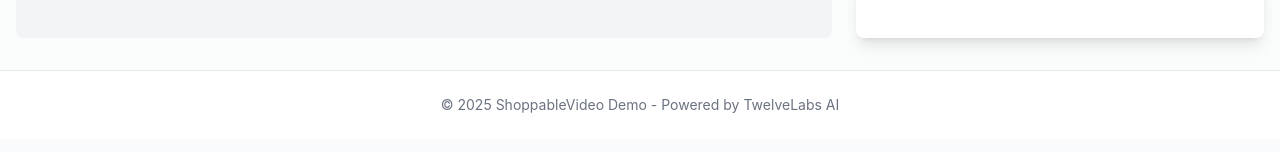
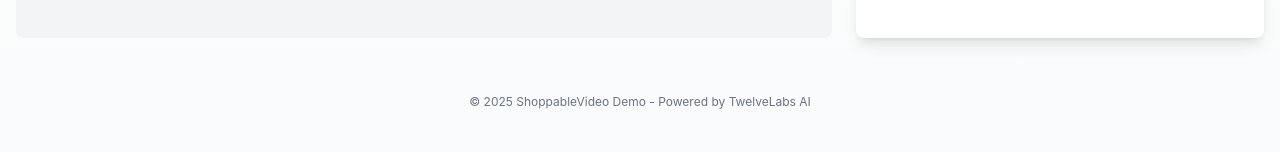
Before and after one commit to mrnkim/ShoppableVideo, a Next.js app: page / in a window 1280 px wide. Shown: the part 520-672 px from the top of the page. Built offline with nearby package versions, Linux system fonts and the light colour scheme; no server answers; a web font is replaced by a local one.

Commit message:
Change overall layout from 2 coulmns to 1column + 2 columns

```diff
--- a/src/app/layout.tsx
+++ b/src/app/layout.tsx
@@ -39,9 +39,9 @@ export default function RootLayout({
           <main className="container mx-auto px-4 py-8">
             {children}
           </main>
-          <footer className="border-t border-gray-200 bg-white mt-auto">
+          <footer className="mt-auto">
             <div className="container mx-auto px-4 py-6">
-              <div className="text-center text-sm text-gray-500">
+              <div className="text-center text-xs text-gray-500">
                 <p>© {new Date().getFullYear()} ShoppableVideo Demo - Powered by TwelveLabs AI</p>
               </div>
             </div>
--- a/src/components/ProductDetailSidebar.tsx
+++ b/src/components/ProductDetailSidebar.tsx
@@ -44,7 +44,7 @@ const ProductDetailSidebar: React.FC<ProductDetailSidebarProps> = React.memo(({
   }
 
   return (
-    <div className="bg-white rounded-lg shadow-lg p-4 mb-6 overflow-y-auto max-h-[calc(100vh-200px)] product-sidebar">
+    <div className="bg-white rounded-lg shadow-lg p-4 mb-6 overflow-y-auto max-h-[calc(100vh-350px)] product-sidebar">
       {products.map((product, index) => {
         const uniqueKey = `${product.brand}-${product.product_name}-${product.timeline[0]}-${product.timeline[1]}`;
         const isCollapsed = collapsedProducts[uniqueKey];
```
